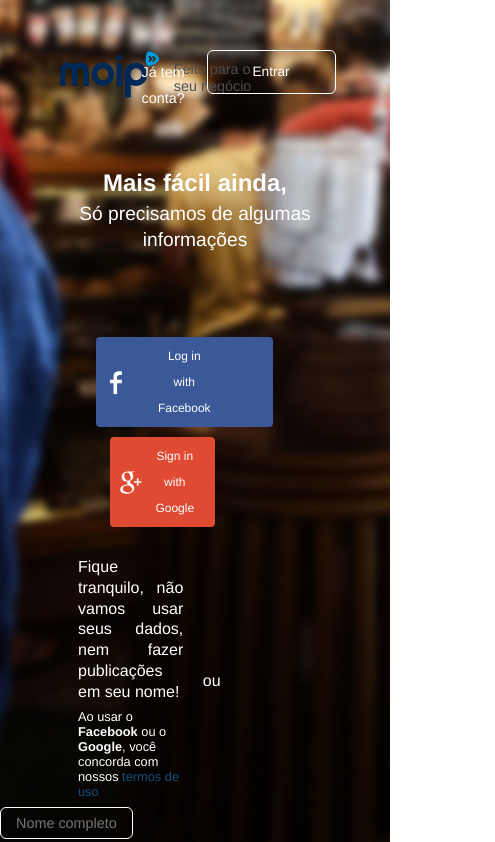
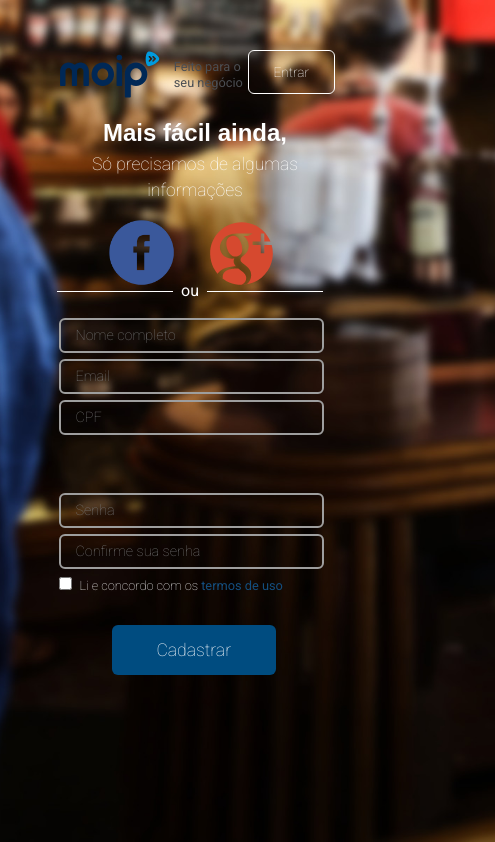
Before and after one commit to heloa-net/registerPage, a website: page public/index.html in a window 390 px wide. Shown: the top 842 px of the page, 495 px wide, since content can reach past the window. Drawn offline with Linux system fonts and the light colour scheme; some packages are replaced by stand-ins of ours; a script that the page names is missing.

Commit message:
Implementing responsive design and adding mobile logos

```diff
--- a/public/index.html
+++ b/public/index.html
@@ -11,6 +11,7 @@
         <link rel="stylesheet" href="dist/normalize.min.css">
         <link rel="stylesheet" href="dist/angular-tooltips.min.css">
         <link rel="stylesheet" href="dist/main.css">
+        <link rel="stylesheet" href="https://fonts.googleapis.com/css?family=Roboto:100,400|Open+Sans">
 
     </head>
 
@@ -29,22 +30,36 @@
         <main>
             <header>
                 <h2>Mais fácil ainda,</h2>
-                <p>Só precisamos de algumas informações</p>
+                <p class="info">Só precisamos de algumas informações</p>
             </header>
 
             <section class="socialLogin">
                 <button type="button" class="facebookButton">
                     Log in with Facebook
                 </button>
+
                 <button type="button" class="googleButton">
                     Sign in with Google
                 </button>
 
+                 <div class="mobileLogin">
+                    <a href="#" class="fbButtonMob">
+                        <img border="0" alt="Google Login" src="./dist/img/facebook_logo_mobile.png" width="72" height="72">
+                    </a>
+
+                    <a href="#" class="ggButtonMob">
+                        <img border="0" alt="Google Login" src="./dist/img/google_logo_mobile.svg" width="70" height="70">
+                    </a>
+                </div>
+
+
                 <p class="privacy">Fique tranquilo, não vamos usar seus dados, nem fazer publicações em seu nome!</p>
-                <footer class="termsOfUse">Ao usar o <strong>Facebook</strong> ou o <strong>Google</strong>, você concorda com nossos <a href="">termos de uso</a></footer>
+                <footer class="privacy">Ao usar o <strong>Facebook</strong> ou o <strong>Google</strong>, você concorda com nossos <a href="">termos de uso</a></footer>
             </section>
 
-            <section class="separator">ou</section>
+            <section class="separator">
+                <h4>ou</h4>
+            </section>
 
             <section class="registerForm">
                 <form name="userForm" class="css-form" ng-submit="submitForm(userForm.$valid)" novalidate>
```
Also changed, not shown: public/dist/img/facebook_logo_mobile.png (added), public/dist/img/google_logo_mobile.svg (added), public/dist/main.css.
